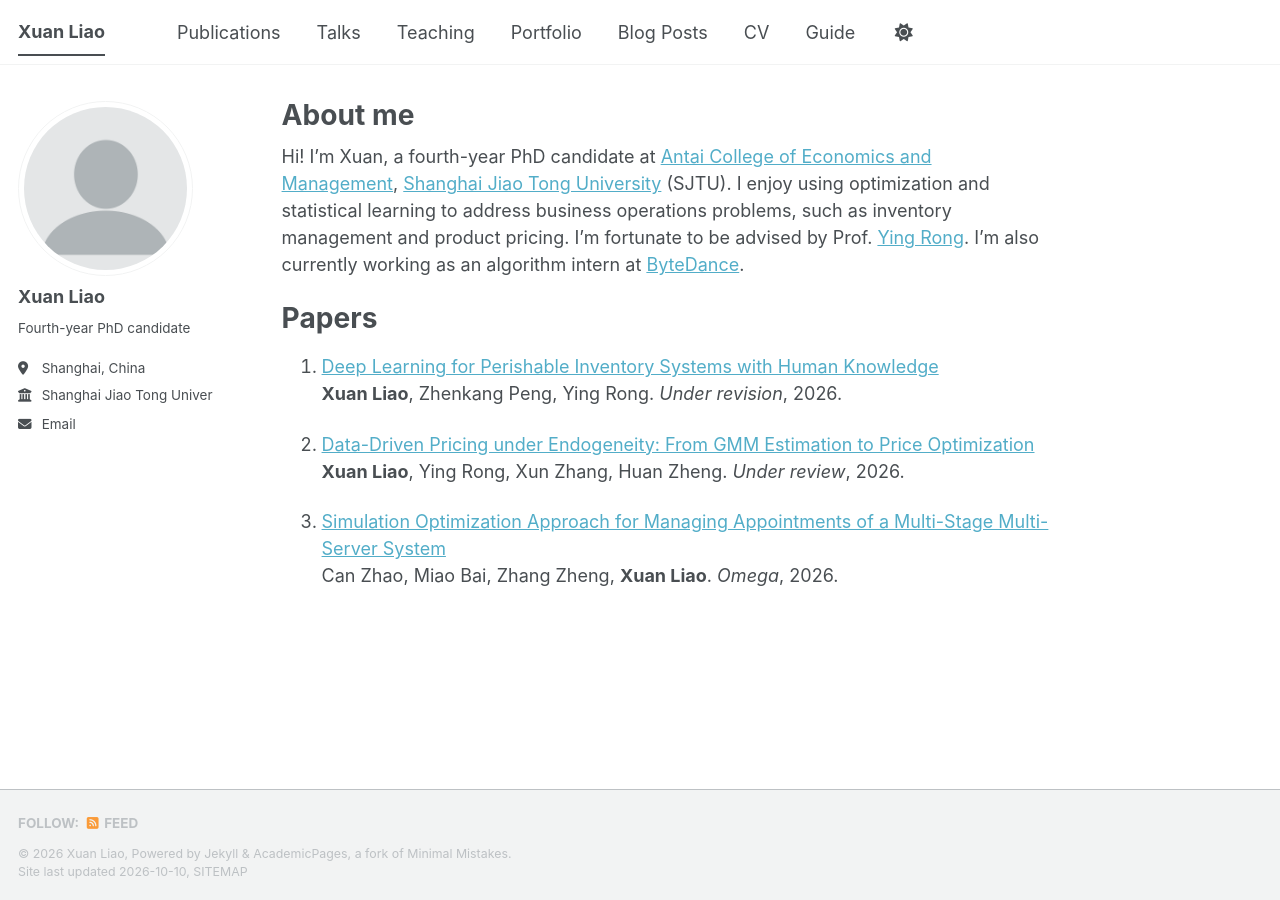
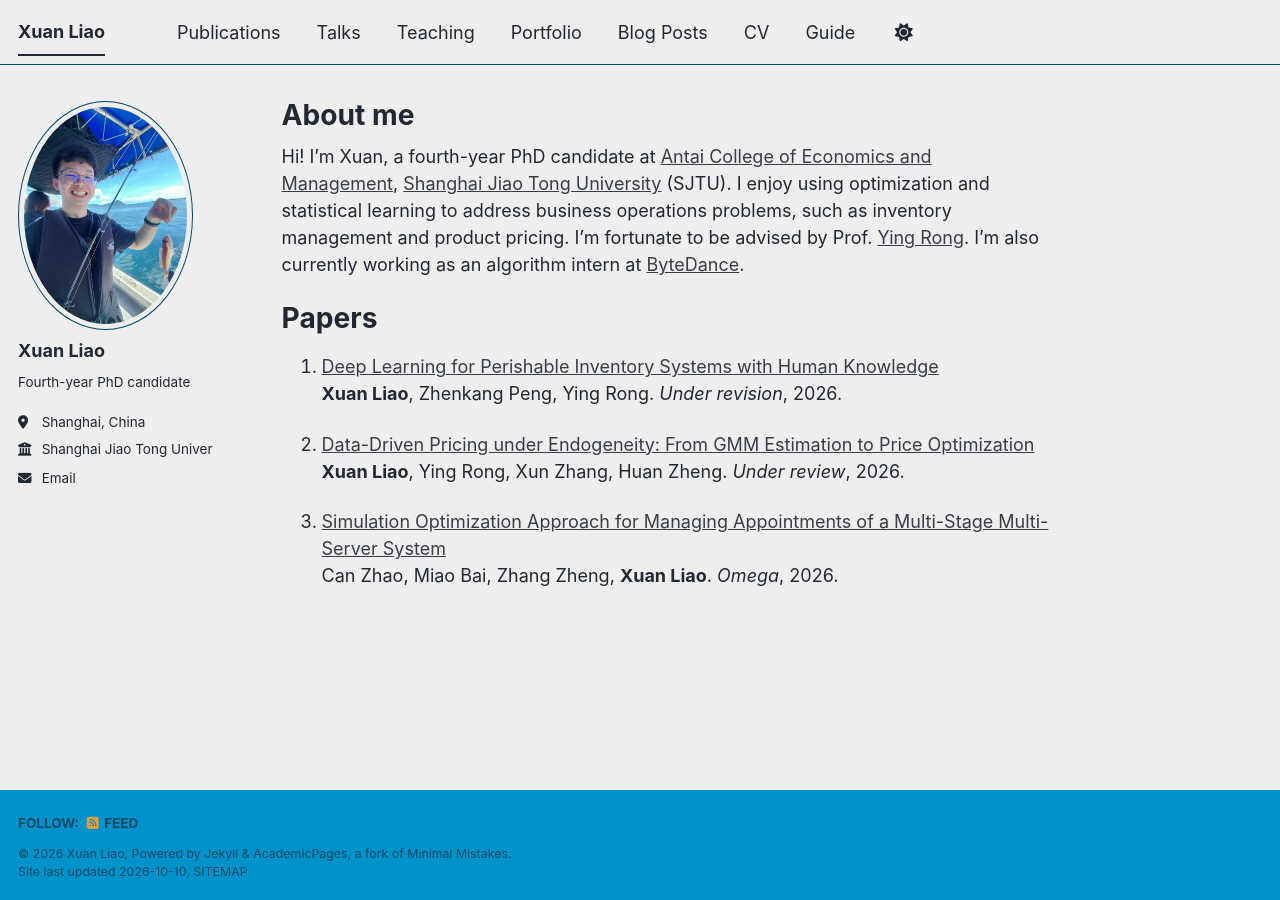
Before and after one commit to xxxl-ml/xxxl-ml.github.io, a Jekyll site: the page built from _pages/about.md, in a window 1280 px wide. Built offline with Jekyll 4.4.1, drawn with Linux system fonts in a browser that asks for light colours; a style sheet for code colours, icons or effects is not loaded.

Commit message:
Change site theme and update author avatar

```diff
--- a/_config.yml
+++ b/_config.yml
@@ -8,7 +8,7 @@
 
 # Basic Site Settings
 locale                   : "en-US"
-site_theme               : "default" # The available themes options are "default", "air", "sunrise", "mint", "dirt" and "contrast"
+site_theme               : "air" # The available themes options are "default", "air", "sunrise", "mint", "dirt" and "contrast"
 title                    : "Xuan Liao"
 title_separator          : "-"
 name                     : &name "Xuan Liao"
@@ -23,7 +23,7 @@ repository               : "xxxl-ml/xxxl-ml.github.io"
 #               Additional customization can be done by editing /_includes/author-profile.html
 author:
   # Biographic information
-  avatar           : "profile.png"
+  avatar           : "lx.jpg"
   name             : "Xuan Liao"
   pronouns         : # example: "she/her"
   bio              : "Fourth-year PhD candidate"
```
